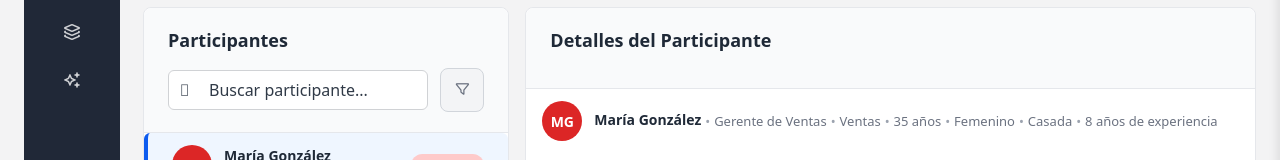
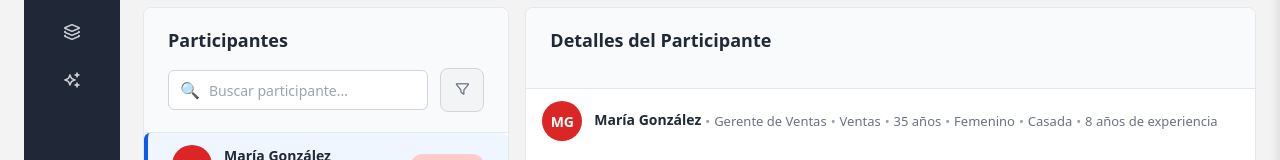
Before and after one commit to elkingarcia22/Nom-035, a plain HTML site: page template-ubits/resultados-nom035.html in a window 1280 px wide. Shown: the part 309-469 px from the top of the page. Drawn offline with Linux system fonts and the light colour scheme.

Commit message:
fix: Reemplazar componente UBITS con buscador simple y funcional
Solución definitiva implementada:

1. Eliminado componente UBITS problemático:
   - Removido ubits-input-wrapper
   - Removido ubits-input-icon-left
   - Eliminada dependencia de Font Awesome para el icono

2. Buscador simple creado desde cero:
   - HTML limpio y directo
   - CSS personalizado sin dependencias
   - Funcionalidad garantizada

3. Icono de búsqueda con emoji:
   - Usado emoji 🔍 como icono
   - No depende de Font Awesome
   - Siempre visible y funcional
   - Posicionado correctamente

4. Estilos del buscador:
   - Altura: 40px
   - Padding izquierdo: 40px para el icono
   - Border radius: 6px
   - Focus con borde azul y sombra
   - Transición suave

5. Beneficios:
   - 100% funcional sin dependencias
   - Icono siempre visible
   - Diseño limpio y profesional
   - Solución definitiva al problema

Esta solución elimina completamente la dependencia de Font Awesome para el icono de búsqueda.

```diff
--- a/template-ubits/resultados-nom035.html
+++ b/template-ubits/resultados-nom035.html
@@ -885,6 +885,47 @@
             font-weight: 600;
             margin-right: 12px;
             flex-shrink: 0;
+        }
+
+        /* Buscador simple */
+        .simple-search-container {
+            position: relative;
+            width: 100%;
+        }
+
+        .simple-search-input {
+            width: 100%;
+            height: 40px;
+            padding: 8px 12px 8px 40px;
+            border: 1px solid #d1d5db;
+            border-radius: 6px;
+            font-size: 14px;
+            background: white;
+            color: #374151;
+            outline: none;
+            box-sizing: border-box;
+            transition: border-color 0.2s ease;
+        }
+
+        .simple-search-input:focus {
+            border-color: var(--ubits-accent-brand);
+            box-shadow: 0 0 0 3px rgba(59, 130, 246, 0.1);
+        }
+
+        .simple-search-input::placeholder {
+            color: #9ca3af;
+        }
+
+        .simple-search-container::before {
+            content: "🔍";
+            position: absolute;
+            left: 12px;
+            top: 50%;
+            transform: translateY(-50%);
+            font-size: 16px;
+            color: #6b7280;
+            pointer-events: none;
+            z-index: 1;
         }
 
         .section-title {
@@ -1094,9 +1135,8 @@
                                         <div class="panel-header">
                                             <h3>Participantes</h3>
                                             <div class="search-filters-container">
-                                                <div class="ubits-input-wrapper ubits-input-wrapper--left-icon" style="flex: 1;">
-                                                    <input type="text" id="participant-search" placeholder="Buscar participante..." class="ubits-input ubits-input--md">
-                                                    <i class="fas fa-search ubits-input-icon-left"></i>
+                                                <div class="simple-search-container" style="flex: 1;">
+                                                    <input type="text" id="participant-search" placeholder="Buscar participante..." class="simple-search-input">
                                                 </div>
                                                 <button class="filters-button" id="filters-btn" title="Filtros">
                                                     <i class="far fa-filter"></i>
```
